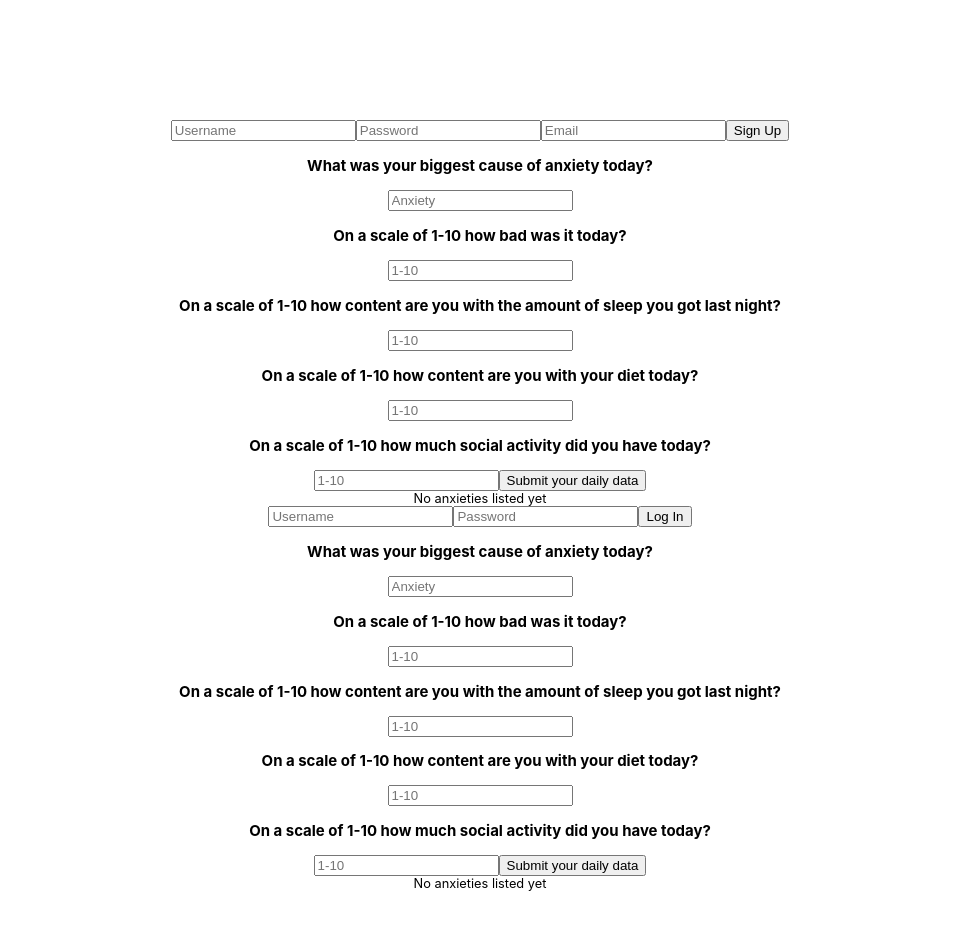
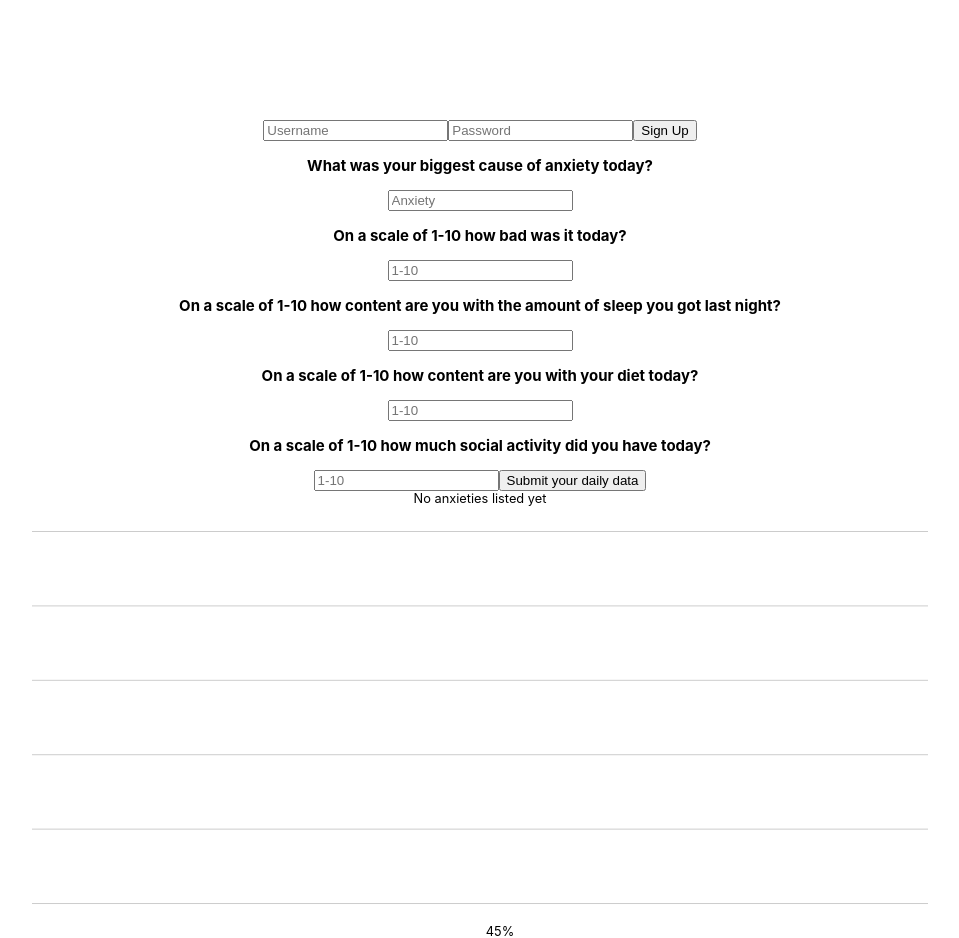
Before and after one commit to crisleiva/Bridger-Client, a React (Create React App) app: page / in a window 1280 px wide. Shown: the part 680-1618 px from the top of the page, without its empty margins (160-1119 px from the left). Before the commit the page ends 1571 px from the top, so only its background shows below. Built offline with nearby package versions, Linux system fonts and the light colour scheme.

Commit message:
I do not want to commit this one

```diff
--- a/src/App.js
+++ b/src/App.js
@@ -60,6 +60,7 @@ class App extends Component {
 
 
   render() {
+
     return (
       <div className="App">
         <HomePage user={this.state.user}/>
--- a/src/DailyGraph.js
+++ b/src/DailyGraph.js
@@ -1,4 +1,5 @@
 import React from 'react'
+import Chart from './chart'
 
 class DailyGraph extends React.Component {
   state = {
@@ -30,6 +31,7 @@ class DailyGraph extends React.Component {
           {anxieties}
         </select>
       </div> : "No anxieties listed yet"}
+      <Chart />
       </div>
     )
   }
--- a/src/Dashboard.js
+++ b/src/Dashboard.js
@@ -3,7 +3,7 @@ import AnxietyForm from './AnxietyForm'
 import DailyGraph from './DailyGraph'
 
 const DashBoard = (props) => {
-
+  console.log(props, 'dash')
   return (
     <div>
       <AnxietyForm user={props.user}/>
--- a/src/LogIn.js
+++ b/src/LogIn.js
@@ -14,6 +14,7 @@ class LogIn extends React.Component {
   }
 
   render(){
+
     return (
       <div>
         <form onSubmit={console.log}>
--- a/src/SignUp.js
+++ b/src/SignUp.js
@@ -3,9 +3,8 @@ import DashBoard from './Dashboard'
 
 class SignUp extends React.Component {
   state = {
-    username: '',
-    password: '',
-    email: ''
+    name: '',
+    password: ''
   }
 
   changeHandler = (e) => {
@@ -15,12 +14,12 @@ class SignUp extends React.Component {
   }
 
   render(){
+
     return (
       <div>
-        <form onSubmit={(e) => this.props.sendSignUp(this.state, e)}>
-          <input type="text" name="username" placeholder="Username" onChange={this.changeHandler} value={this.state.name}/>
+        <form onSubmit={console.log}>
+          <input type="text" name="name" placeholder="Username" onChange={this.changeHandler} value={this.state.name}/>
           <input type="password" name="password" placeholder="Password" onChange={this.changeHandler} value={this.state.password}/>
-          <input type='email' name='email' placeholder='Email' onChange={this.changeHandler} value={this.state.email} />
           <input type="submit" value="Sign Up"/>
         </form>
         <DashBoard user={this.props.user}/>
--- a/src/chart.js
+++ b/src/chart.js
@@ -1,8 +1,5 @@
 
 import React, { Component } from 'react';
-import Chart from './chart'
-
-
 
 
 class Chart extends Component {
@@ -22,4 +19,4 @@ class Chart extends Component {
   }
 }
 
-export default App;
+export default Chart;
```
